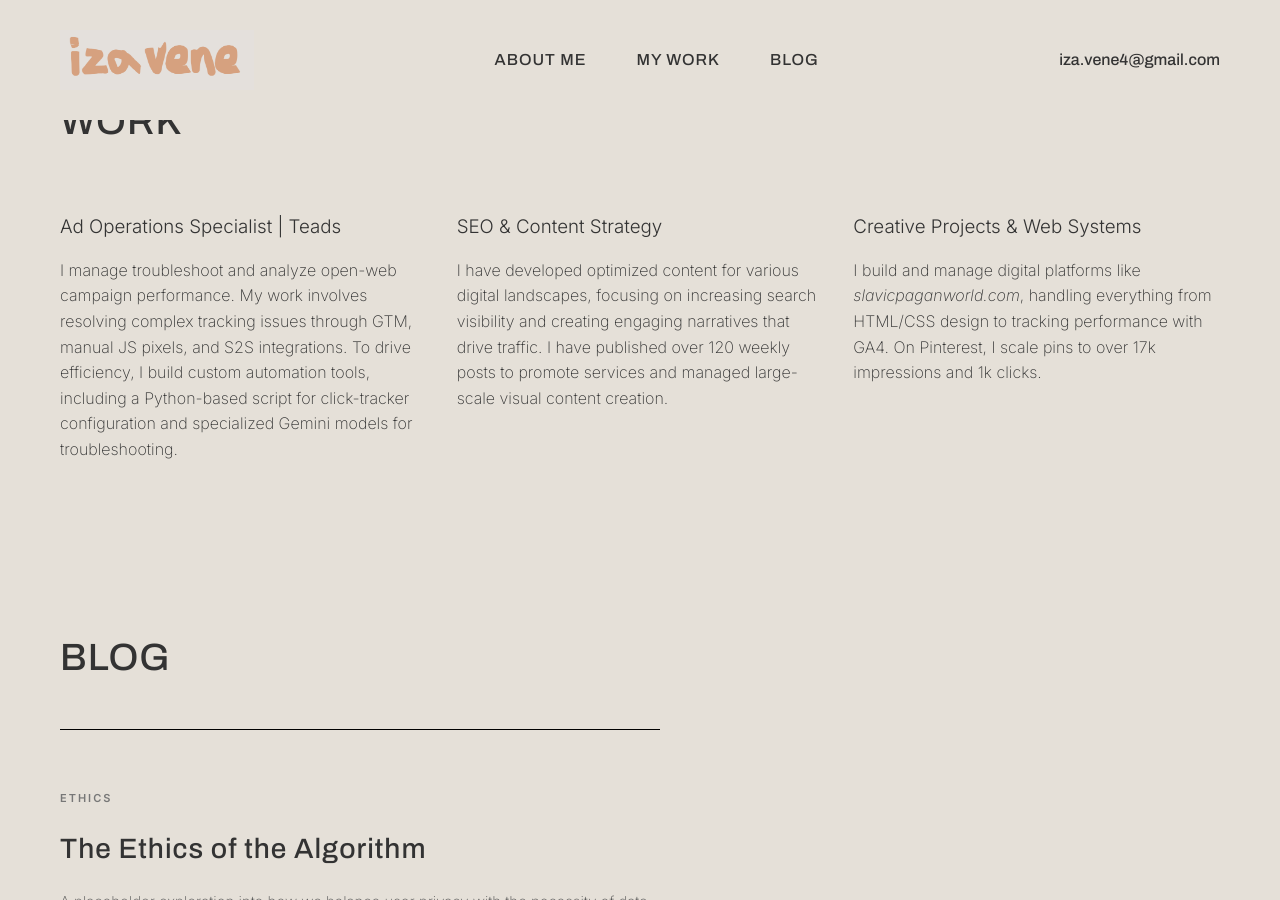
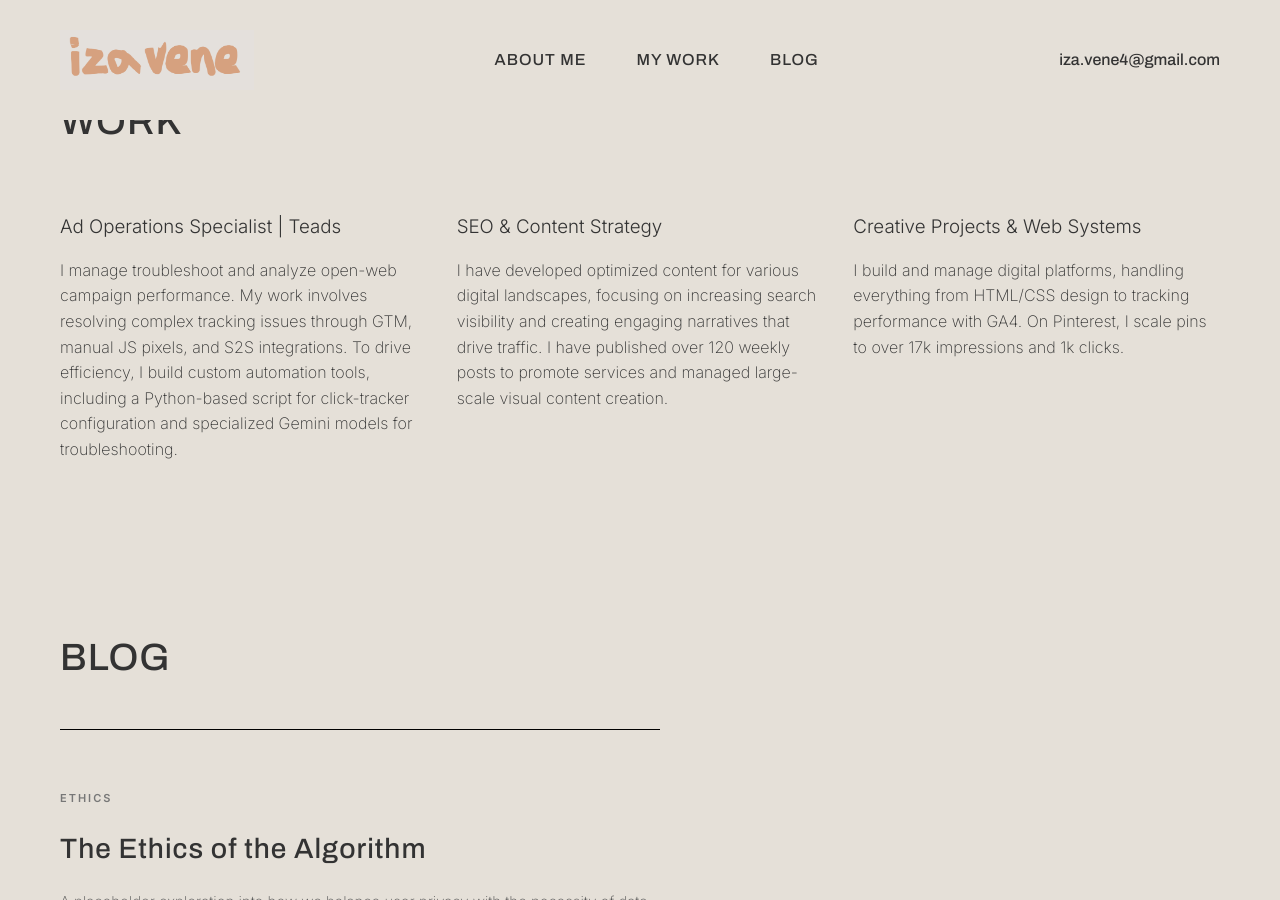
Before and after one commit to vendi525/vendi525.github.io, a Jekyll site: the page built from index.html, in a window 1280 px wide and 900 px high, scrolled down 976 px. Built offline with Jekyll 4.4.1, drawn with Linux system fonts in a browser that asks for light colours.

Commit message:
Remove specific website mention from project description

```diff
--- a/index.html
+++ b/index.html
@@ -42,7 +42,7 @@ title: Home
 
     <div class="section-text">
       <h3>Creative Projects & Web Systems</h3>
-      <p>I build and manage digital platforms like <em>slavicpaganworld.com</em>, handling everything from HTML/CSS design to tracking performance with GA4. On Pinterest, I scale pins to over 17k impressions and 1k clicks.</p>
+      <p>I build and manage digital platforms, handling everything from HTML/CSS design to tracking performance with GA4. On Pinterest, I scale pins to over 17k impressions and 1k clicks.</p>
     </div>
 
   </div>
```
